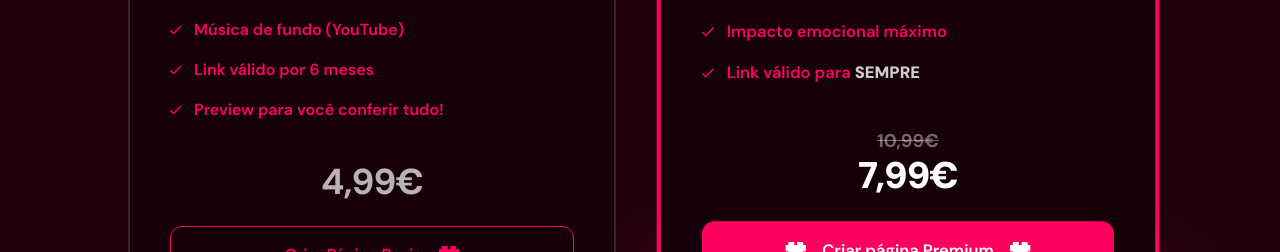
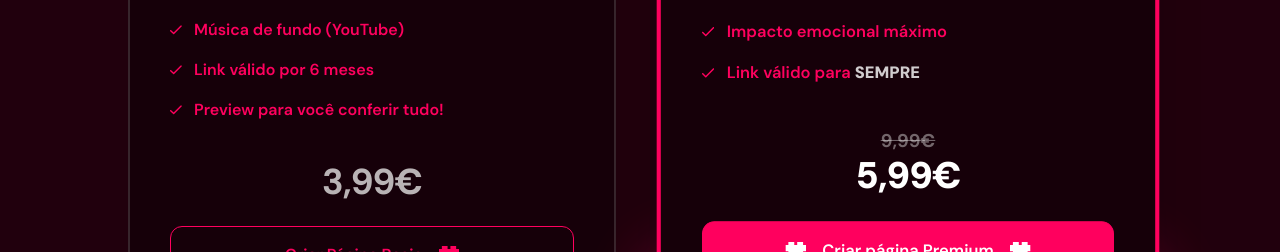
Before and after one commit to OBitencourt/Lovers, a Next.js app: page / in a window 1280 px wide. Shown: the part 2400-2652 px from the top of the page. Built offline with nearby package versions, Linux system fonts and the light colour scheme.

Commit message:
fix: Alterando os preços na landing page também (não lembrei de alterar na LP no commit anterior).

```diff
--- a/app/create/page.tsx
+++ b/app/create/page.tsx
@@ -15,8 +15,8 @@ const PRICES: PricesByCurrency = {
     premium: { current: "29,99 R$" },
   },
   USD: {
-    basic: { current: "$4.99" },
-    premium: { current: "$7.99" },
+    basic: { current: "$4.49" },
+    premium: { current: "$6.99" },
   },
 };
 
--- a/components/sections/prices.tsx
+++ b/components/sections/prices.tsx
@@ -6,16 +6,16 @@ import resolveCurrency from "@/lib/resolve-currency";
 
 const PRICES: PricesByCurrency = {
   EUR: {
-    basic: { current: "4,99€" },
-    premium: { old: "10,99€", current: "7,99€" },
+    basic: { current: "3,99€" },
+    premium: { old: "9,99€", current: "5,99€" },
   },
   BRL: {
-    basic: { current: "29,99 R$" },
-    premium: { current: "49,99 R$" },
+    basic: { current: "14,99 R$" },
+    premium: { current: "29,99 R$" },
   },
   USD: {
-    basic: { current: "$4.99" },
-    premium: { current: "$7.99" },
+    basic: { current: "$4.49" },
+    premium: { current: "$6.99" },
   },
 };
 
```
